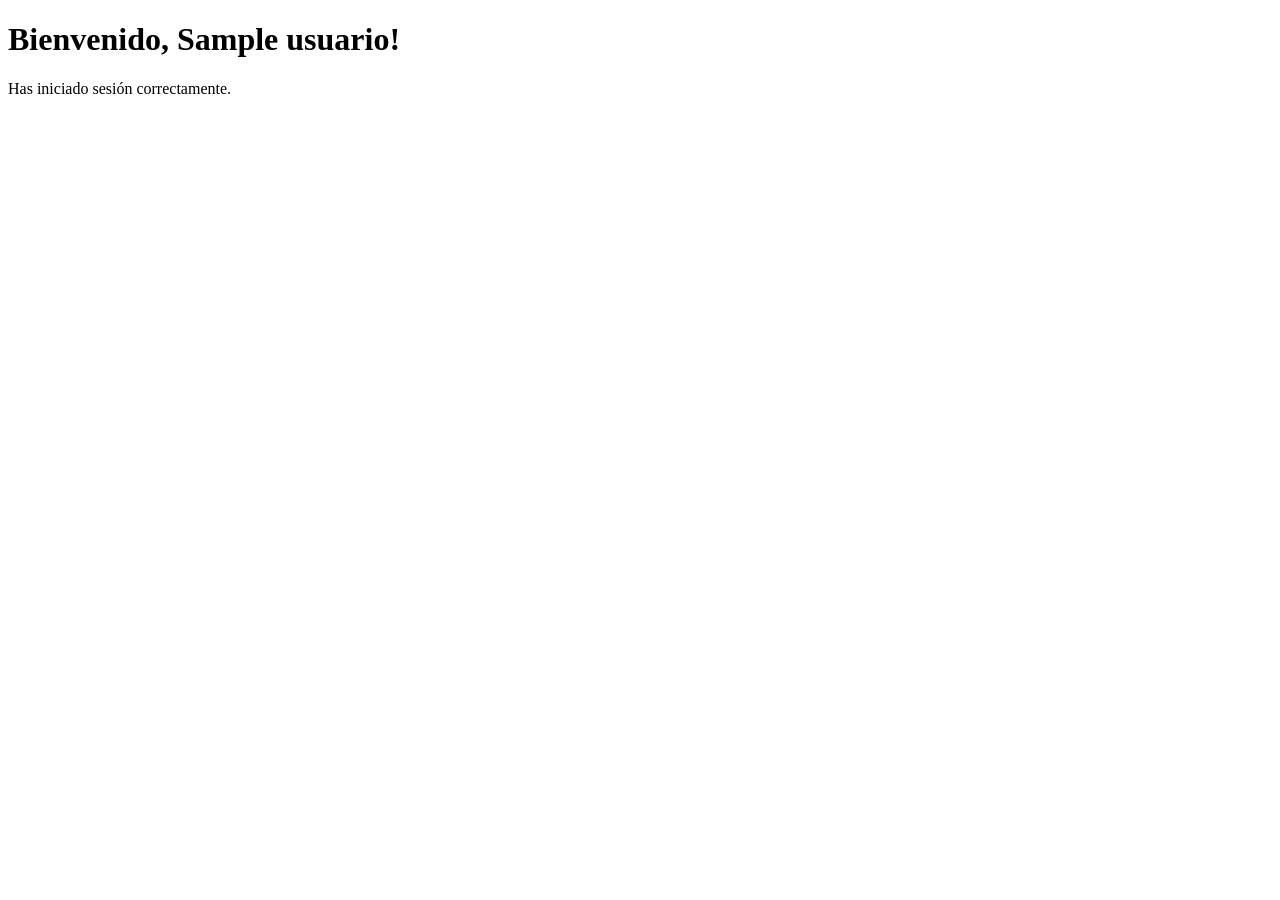
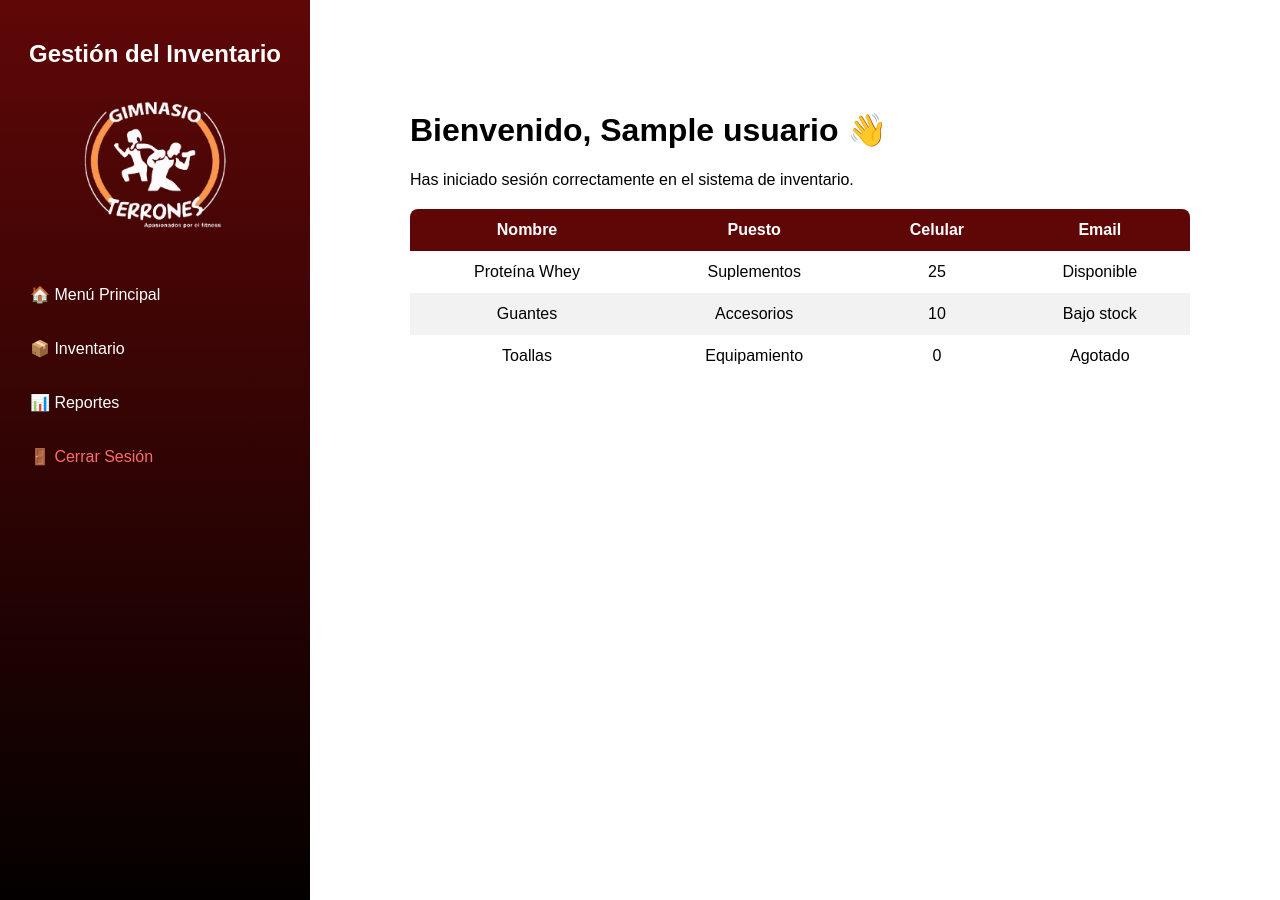
Before and after one commit to LeslyJazmin/Proyecto_Automatizacion, a Flask app: template templates/dashboard.html in a window 1280 px wide. Run offline with Flask 3, Linux system fonts and the light colour scheme; the template is opened without the code that fills it: most values are stand-ins (such as "Sample title", 1, 10 or a date in 2020).

Commit message:
CAMBIOS_07_09_25

```diff
--- a/app.py
+++ b/app.py
@@ -1,12 +1,17 @@
 from flask import Flask, request, jsonify, render_template
-from flask_jwt_extended import JWTManager, create_access_token, jwt_required, get_jwt_identity
+from flask_jwt_extended import (
+    JWTManager, create_access_token,
+    jwt_required, get_jwt_identity
+)
 from werkzeug.security import generate_password_hash, check_password_hash
 import pyodbc
 import json
-from flask_jwt_extended import decode_token
+from datetime import timedelta, datetime
+from uuid import uuid4
 
 app = Flask(__name__)
 app.config["JWT_SECRET_KEY"] = "clave_muy_segura"
+app.config["JWT_ACCESS_TOKEN_EXPIRES"] = timedelta(minutes=30)
 jwt = JWTManager(app)
 
 DB_CONNECTION = (
@@ -24,10 +29,12 @@ def get_db_connection():
 def home():
     return render_template("index.html")
 
+# 🔹 LOGIN
 @app.route("/login", methods=["POST"])
 def login():
-    username = request.form.get("username")
-    password = request.form.get("password")
+    data = request.get_json()
+    username = data.get("username")
+    password = data.get("password")
 
     conn = get_db_connection()
     cursor = conn.cursor()
@@ -40,23 +47,57 @@ def login():
     conn.close()
 
     if user and user[2] == 1 and check_password_hash(user[1], password):
-        # Login correcto → renderiza página de bienvenida
-        return render_template("dashboard.html", usuario=user[0])
+        token = create_access_token(identity=json.dumps({"username": user[0]}))
+        return jsonify({"access_token": token, "username": user[0]})
     else:
-        return render_template("index.html", error="Usuario o contraseña incorrectos")
+        return jsonify({"error": "Usuario o contraseña incorrectos"}), 401
 
+# 🔹 RUTA PROTEGIDA
 @app.route("/bienvenido")
+@jwt_required()
 def bienvenido():
-    token = request.args.get("token")  # <-- leemos el token de la URL
-    if not token:
-        return "No se proporcionó token", 401
+    identity = get_jwt_identity()
+    user = json.loads(identity)
+    return render_template("dashboard.html", usuario=user["username"])
+
+# 🔹 REGISTER
+@app.route("/register", methods=["POST"])
+def register():
+    data = request.get_json()
+    username = data.get("username")
+    celular = data.get("celular")
+    email = data.get("email")
+    password = data.get("password")
+    rol = data.get("rol", "usuario")
+    activo = 1
+    fecha_creacion = datetime.now()
+
+    if not username or not celular or not email or not password:
+        return jsonify({"error": "Faltan datos obligatorios"}), 400
+
+    password_hash = generate_password_hash(password)
 
     try:
-        identity = decode_token(token)['sub']  # decodificamos JWT
-        user = json.loads(identity)
-        return render_template("dashboard.html", usuario=user["username"])
+        conn = get_db_connection()
+        cursor = conn.cursor()
+
+        # 🚨 Verificar si ya existe username o email
+        cursor.execute("SELECT COUNT(*) FROM Usuarios WHERE username = ? OR email = ?", (username, email))
+        if cursor.fetchone()[0] > 0:
+            return jsonify({"error": "El usuario o email ya existe"}), 409
+
+        cursor.execute("""
+            INSERT INTO Usuarios (id_usuario, username, celular, email, password_hash, rol, activo, fecha_creacion)
+            VALUES (?, ?, ?, ?, ?, ?, ?, ?)
+        """, (
+            f"USR{uuid4().hex[:8]}",
+            username, celular, email, password_hash, rol, activo, fecha_creacion
+        ))
+        conn.commit()
+        conn.close()
+        return jsonify({"message": "Usuario registrado correctamente"}), 201
     except Exception as e:
-        return f"Token inválido: {str(e)}", 401
+        return jsonify({"error": str(e)}), 500
 
 if __name__ == "__main__":
     app.run(debug=True)
--- a/static/css/dashboard.css
+++ b/static/css/dashboard.css
@@ -0,0 +1,106 @@
+/* Reset básico */
+body {
+    margin: 0;
+    font-family: Arial, sans-serif;
+    display: flex;
+    background-color: #ffffff;
+}
+
+
+/* -------------------- SIDEBAR -------------------- */
+.sidebar {
+    width: 270px;
+    height: 100vh;
+    background: linear-gradient(to bottom, #5f0707, #000000);
+    color: white;
+    padding: 20px;
+    position: fixed;
+    top: 0;
+    left: 0;
+}
+
+.sidebar h2 {
+    text-align: center;
+    margin-bottom: 20px;
+}
+
+/* Imagen más grande dentro del sidebar */
+.sidebar-logo {
+    text-align: center;
+    margin: 15px 0 30px 0;
+}
+
+.sidebar-logo img {
+    width: 240px;     /* casi todo el ancho disponible */
+    max-width: 100%;
+    border-radius: 10px;
+}
+
+.sidebar ul {
+    list-style: none;
+    padding: 0;
+}
+
+.sidebar ul li {
+    margin: 15px 0;
+}
+
+.sidebar ul li a {
+    text-decoration: none;
+    color: white;
+    font-size: 16px;
+    display: block;
+    padding: 10px;
+    border-radius: 5px;
+    transition: background 0.3s;
+}
+
+.sidebar ul li a:hover {
+    background-color: #34495e;
+}
+
+/* Botón de logout */
+.sidebar .logout {
+    color: #ff6b6b;
+}
+
+/* -------------------- CONTENIDO PRINCIPAL -------------------- */
+.main-content {
+    margin-left: 320px; /* más separación respecto al sidebar */
+    padding: 50px;      /* aire interno extra */
+    flex: 1;
+}
+
+.container {
+    background: #ffffff;
+    padding: 40px;
+    border-radius: 10px;
+}
+/* -------------------- TABLA INVENTARIO -------------------- */
+.tabla-inventario {
+    width: 100%;
+    border-collapse: collapse;
+    margin-top: 20px;
+    background: white;
+    border-radius: 8px;
+    overflow: hidden;
+}
+
+.tabla-inventario th,
+.tabla-inventario td {
+    padding: 12px 15px;
+    text-align: center;
+}
+
+.tabla-inventario thead {
+    background: #5f0707;
+    color: white;
+}
+
+.tabla-inventario tbody tr:nth-child(even) {
+    background: #f2f2f2;
+}
+
+.tabla-inventario tbody tr:hover {
+    background: #ffe6e6;
+}
--- a/templates/dashboard.html
+++ b/templates/dashboard.html
@@ -2,12 +2,64 @@
 <html lang="es">
 <head>
     <meta charset="UTF-8">
-    <title>Gimnasio Terrones</title>
-    <link rel="icon" href="static/images/GT.png" type="image/x-icon">
+    <title>Bienvenido - Gimnasio Terrones</title>
+    <link rel="icon" href="{{ url_for('static', filename='images/GT.png') }}" type="image/x-icon">
     <link rel="stylesheet" href="{{ url_for('static', filename='css/dashboard.css') }}">
 </head>
 <body>
-    <h1>Bienvenido, {{ usuario }}!</h1>
-    <p>Has iniciado sesión correctamente.</p>
+    <div class="sidebar">
+        <h2>Gestión del Inventario</h2>
+
+        <!-- Imagen debajo del título -->
+        <div class="sidebar-logo">
+            <img src="{{ url_for('static', filename='images/GTB.png') }}" alt="Logo Gimnasio">
+        </div>
+
+        <ul>
+            <li><a href="/dashboard">🏠 Menú Principal</a></li>
+            <li><a href="/inventario">📦 Inventario</a></li>
+            <li><a href="/reportes">📊 Reportes</a></li>
+            <li><a href="/logout" class="logout">🚪 Cerrar Sesión</a></li>
+        </ul>
+    </div>
+
+    <div class="main-content">
+        <div class="container">
+            <h1>Bienvenido, {{ usuario }} 👋</h1>
+            <p>Has iniciado sesión correctamente en el sistema de inventario.</p>
+
+             <!-- Tabla de ejemplo -->
+            <table class="tabla-inventario">
+                <thead>
+                    <tr>
+                        <th>Nombre</th>
+                        <th>Puesto</th>
+                        <th>Celular</th>
+                        <th>Email</th>
+                    </tr>
+                </thead>
+                <tbody>
+                    <tr>
+                        <td>Proteína Whey</td>
+                        <td>Suplementos</td>
+                        <td>25</td>
+                        <td>Disponible</td>
+                    </tr>
+                    <tr>
+                        <td>Guantes</td>
+                        <td>Accesorios</td>
+                        <td>10</td>
+                        <td>Bajo stock</td>
+                    </tr>
+                    <tr>
+                        <td>Toallas</td>
+                        <td>Equipamiento</td>
+                        <td>0</td>
+                        <td>Agotado</td>
+                    </tr>
+                </tbody>
+            </table>
+        </div>
+    </div>
 </body>
 </html>
```
Also changed, not shown: templates/index.html (+22 -4 lines), static/images/GTB.png (added), static/images/image.png (deleted).
